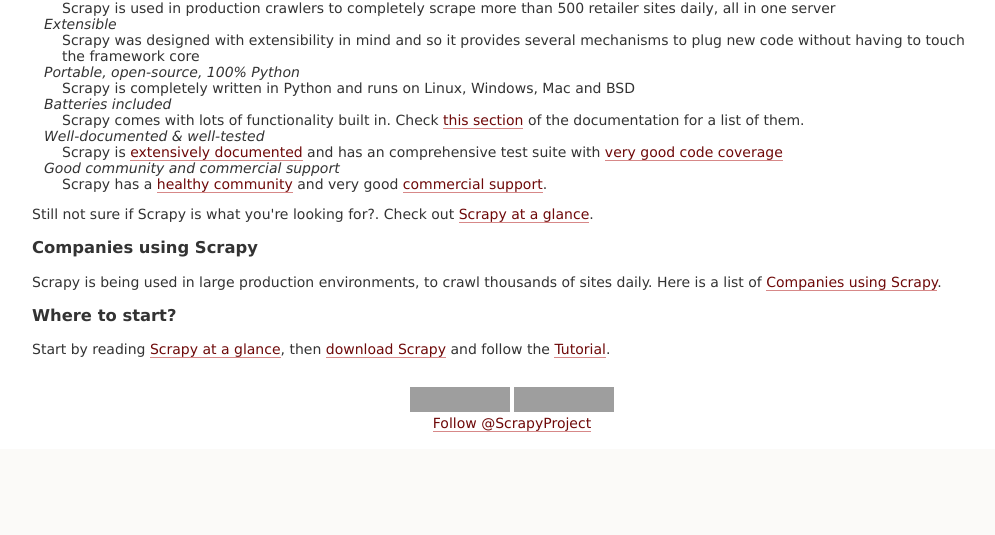
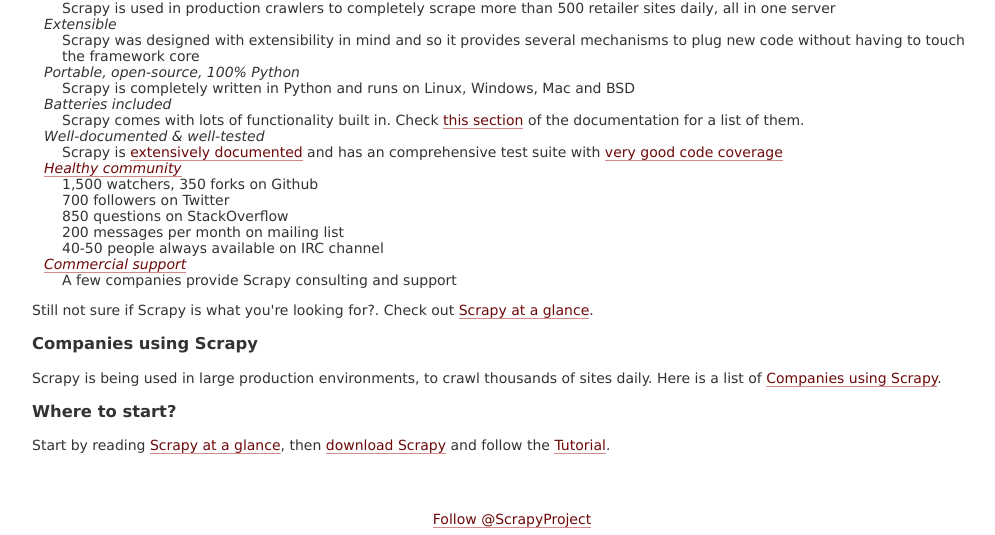
Before and after one commit to scrapy/scrapy.org, a Django app: template templates/pages/home.html in a window 1280 px wide. Shown: the part 351-886 px from the top of the page, without its empty margins (128-1123 px from the left). Before the commit the page ends 783 px from the top, so only its background shows below. Run offline with Django 3.2, Linux system fonts and the light colour scheme; the template is opened without the code that fills it, so the values that code supplies are empty; some libraries are stand-ins or nearby versions; grey boxes are pictures that could not be loaded.

Commit message:
added some scrapy community stats to home page

```diff
--- a/templates/pages/home.html
+++ b/templates/pages/home.html
@@ -45,9 +45,11 @@
     with <a href="http://static.scrapy.org/coverage-report/">very good code
     coverage</a></dd>
 
-    <dt>Good community and commercial support</dt>
-    <dd>Scrapy has a <a href="/community/">healthy community</a> and very good
-    <a href="/support/">commercial support</a>.</dd>
+    <dt><a href="/community">Healthy community</a></dt>
+    <dd>1,500 watchers, 350 forks on Github <br>700 followers on Twitter <br>850 questions on StackOverflow <br>200 messages per month on mailing list <br>40-50 people always available on IRC channel</dd>
+
+    <dt><a href="/support">Commercial support</a></dt>
+    <dd>A few companies provide Scrapy consulting and support</dd>
 
     <p>Still not sure if Scrapy is what you're looking for?. Check out <a
     href="http://doc.scrapy.org/en/latest/intro/overview.html">Scrapy at a
```
